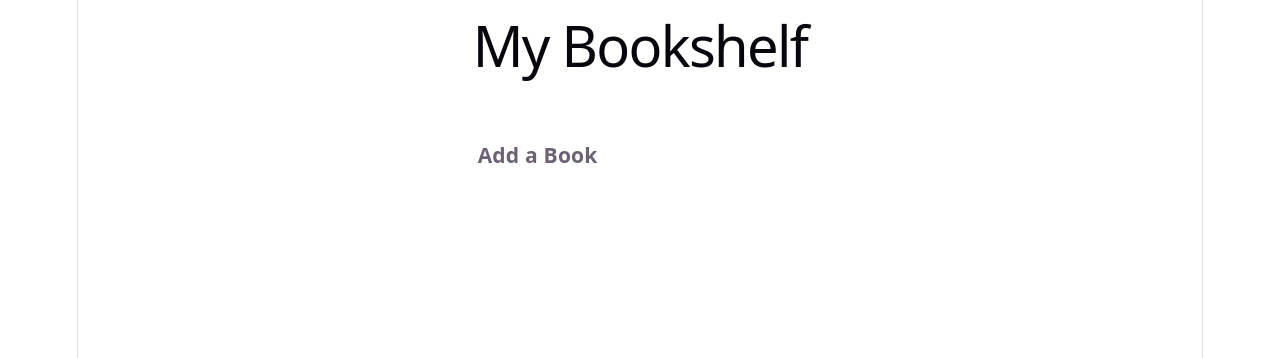
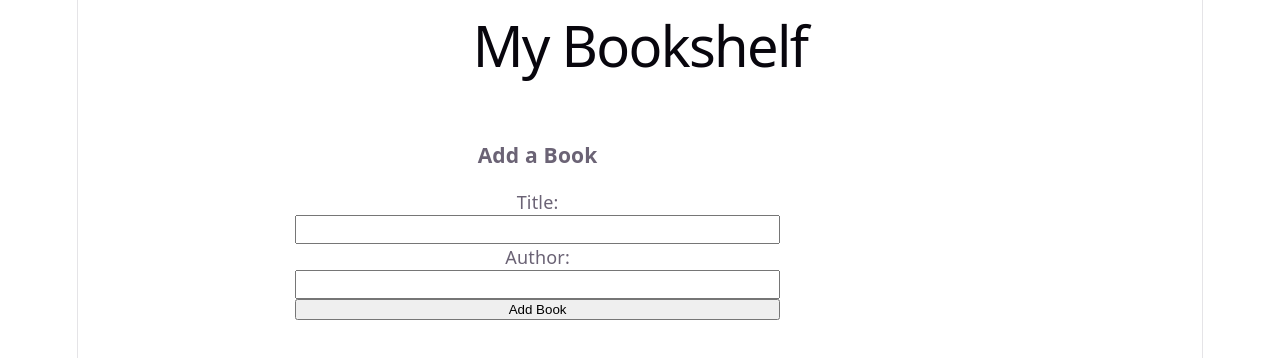
Before and after one commit to lecharles/controlled-forms-in-react-lab, a React (Vite) app: page / in a window 1280 px wide. Shown: the top 358 px of the page. Built offline with nearby package versions, Linux system fonts and the light colour scheme.

Commit message:
step 4: add controlled form with title and author inputs, comments, and console.log

```diff
--- a/src/components/Bookshelf/Bookshelf.jsx
+++ b/src/components/Bookshelf/Bookshelf.jsx
@@ -15,6 +15,7 @@ const Bookshelf = () => {
     const handleSubmit = (event) => {
         event.preventDefault();
         setBooks([...books, newBook]);
+        console.log('handleSubmit fired:', newBook);
         setNewBook({ title: '', author: '' });
     };
 
@@ -22,7 +23,27 @@ const Bookshelf = () => {
         <div className="bookshelfDiv">
             <div className="formDiv">
                 <h3>Add a Book</h3>
-                {/* Form will go here */}
+                {/* onSubmit on form tag to catch button clicks & Enter key */}
+                <form onSubmit={handleSubmit}>
+                    {/* htmlFor + id are same to focus input on click  */}
+                    <label htmlFor="titleInput">Title:</label>
+                    <input
+                        type="text"
+                        id="titleInput"
+                        name="title"
+                        value={newBook.title}
+                        onChange={handleInputChange}
+                    />
+                    <label htmlFor="authorInput">Author:</label>
+                    <input
+                        type="text"
+                        id="authorInput"
+                        name="author"
+                        value={newBook.author}
+                        onChange={handleInputChange}
+                    />
+                    <button type="submit">Add Book</button>
+                </form>
             </div>
             <div className="bookCardsDiv">{/* Book cards will display here */}</div>
         </div>
```
